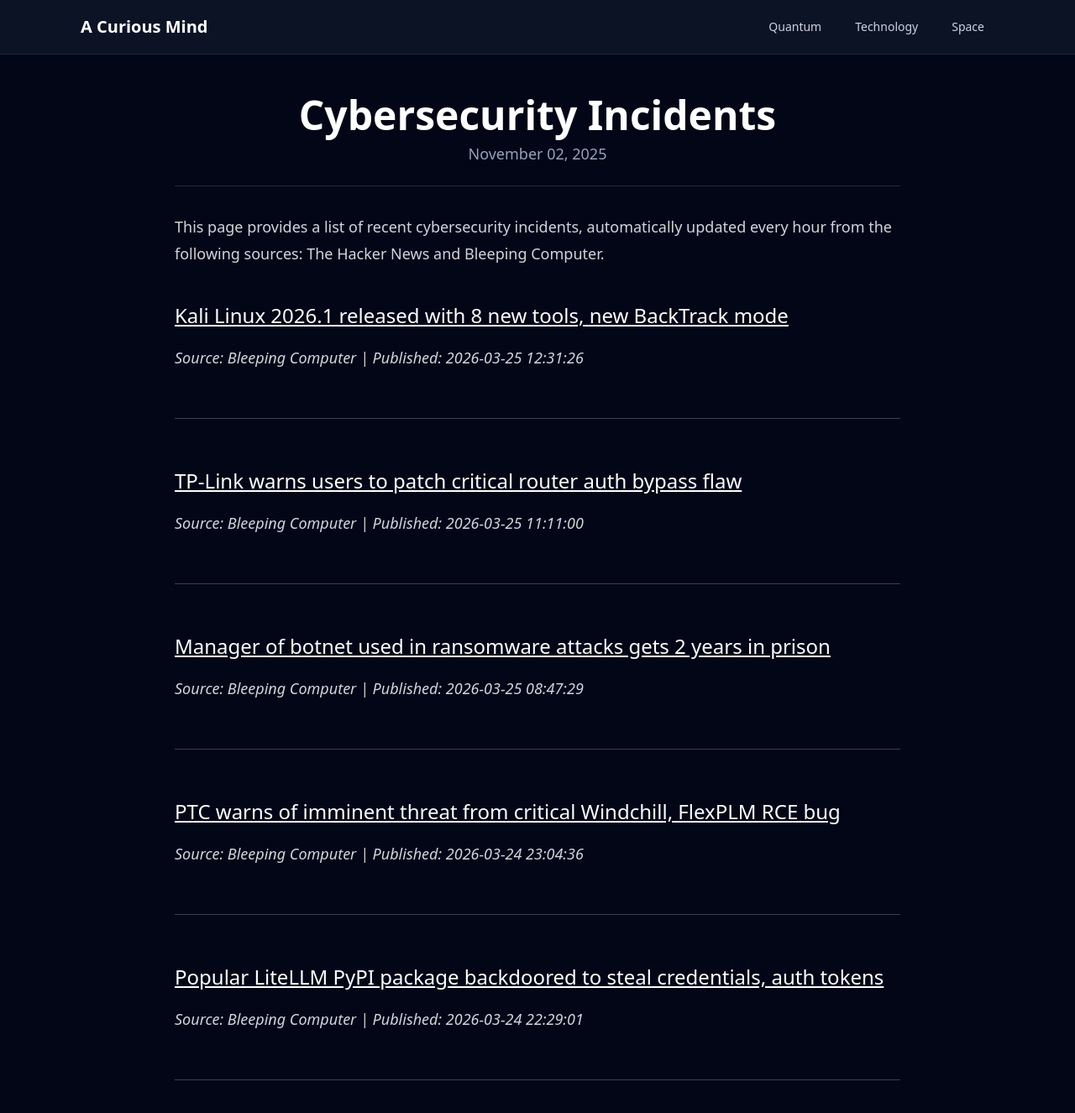
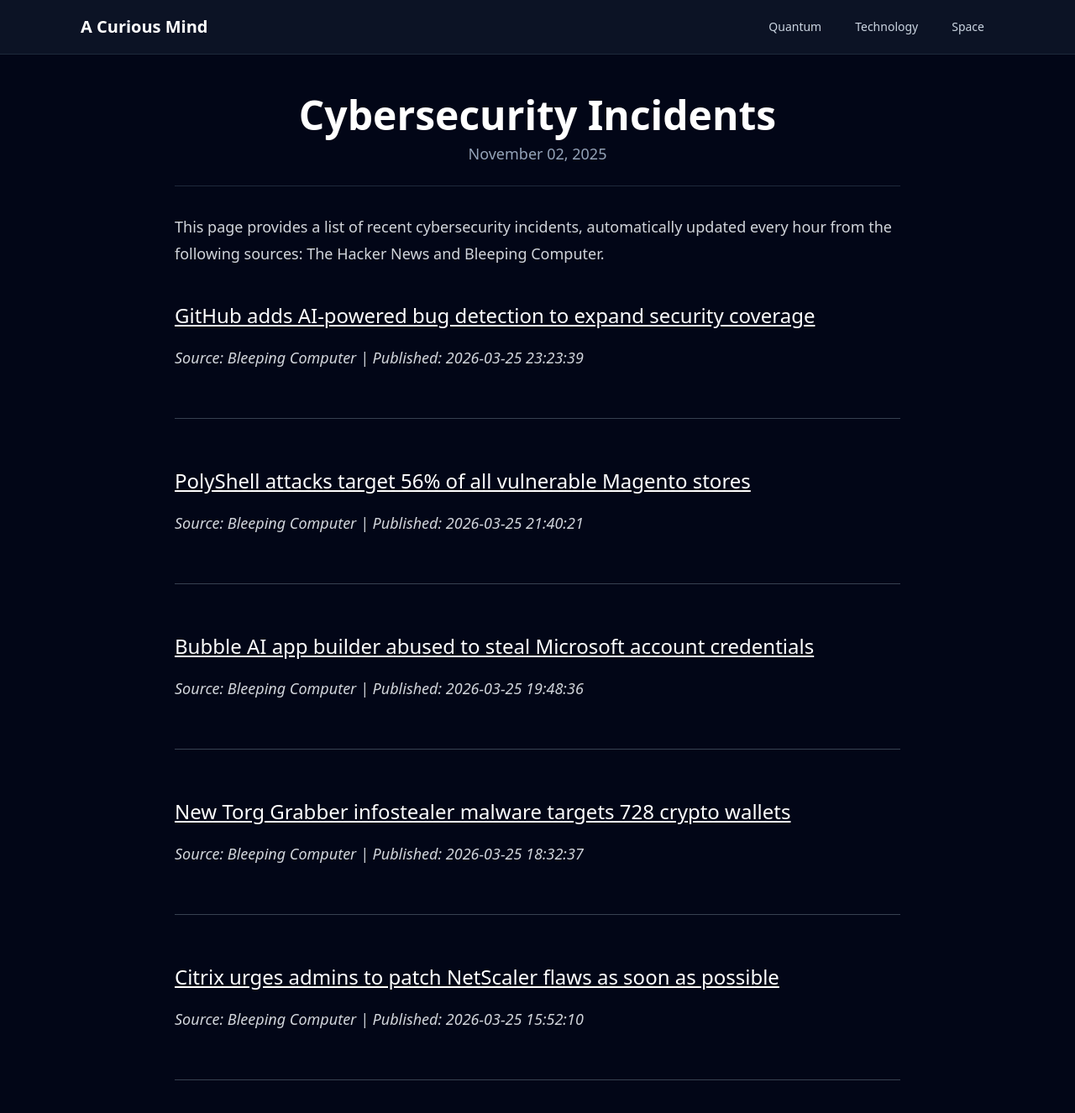
Before and after one commit to onehl7/onehl7.github.io, a Jekyll site: the page built from _posts/2025-11-02-cybersecurity-incidents.md, in a window 1280 px wide and 1400 px high. Shown: the top 1326 px of the window at 84% size. Built offline with Jekyll 4.4.1, drawn with Linux system fonts in a browser that asks for light colours; nearby versions of some CDN libraries.

Commit message:
Update news data

```diff
--- a/_data/news.json
+++ b/_data/news.json
@@ -1,32 +1,32 @@
 [
   {
     "source": "Bleeping Computer",
-    "title": "Kali Linux 2026.1 released with 8 new tools, new BackTrack mode",
-    "link": "https://www.bleepingcomputer.com/news/linux/kali-linux-20261-released-with-8-new-tools-new-backtrack-mode/",
-    "published": "2026-03-25 12:31:26"
+    "title": "GitHub adds AI-powered bug detection to expand security coverage",
+    "link": "https://www.bleepingcomputer.com/news/security/github-adds-ai-powered-bug-detection-to-expand-security-coverage/",
+    "published": "2026-03-25 23:23:39"
   },
   {
     "source": "Bleeping Computer",
-    "title": "TP-Link warns users to patch critical router auth bypass flaw",
-    "link": "https://www.bleepingcomputer.com/news/security/tp-link-warns-users-to-patch-critical-router-auth-bypass-flaw/",
-    "published": "2026-03-25 11:11:00"
+    "title": "PolyShell attacks target 56% of all vulnerable Magento stores",
+    "link": "https://www.bleepingcomputer.com/news/security/polyshell-attacks-target-56-percent-of-all-vulnerable-magento-stores/",
+    "published": "2026-03-25 21:40:21"
   },
   {
     "source": "Bleeping Computer",
-    "title": "Manager of botnet used in ransomware attacks gets 2 years in prison",
-    "link": "https://www.bleepingcomputer.com/news/security/russian-man-sentenced-for-operating-botnet-used-in-ransomware-attacks/",
-    "published": "2026-03-25 08:47:29"
+    "title": "Bubble AI app builder abused to steal Microsoft account credentials",
+    "link": "https://www.bleepingcomputer.com/news/security/bubble-ai-app-builder-abused-to-steal-microsoft-account-credentials/",
+    "published": "2026-03-25 19:48:36"
   },
   {
     "source": "Bleeping Computer",
-    "title": "PTC warns of imminent threat from critical Windchill, FlexPLM RCE bug",
-    "link": "https://www.bleepingcomputer.com/news/security/ptc-warns-of-imminent-threat-from-critical-windchill-flexplm-rce-bug/",
-    "published": "2026-03-24 23:04:36"
+    "title": "New Torg Grabber infostealer malware targets 728 crypto wallets",
+    "link": "https://www.bleepingcomputer.com/news/security/new-torg-grabber-infostealer-malware-targets-728-crypto-wallets/",
+    "published": "2026-03-25 18:32:37"
   },
   {
     "source": "Bleeping Computer",
-    "title": "Popular LiteLLM PyPI package backdoored to steal credentials, auth tokens",
-    "link": "https://www.bleepingcomputer.com/news/security/popular-litellm-pypi-package-compromised-in-teampcp-supply-chain-attack/",
-    "published": "2026-03-24 22:29:01"
+    "title": "Citrix urges admins to patch NetScaler flaws as soon as possible",
+    "link": "https://www.bleepingcomputer.com/news/security/citrix-urges-admins-to-patch-netscaler-flaws-as-soon-as-possible/",
+    "published": "2026-03-25 15:52:10"
   }
 ]
```
